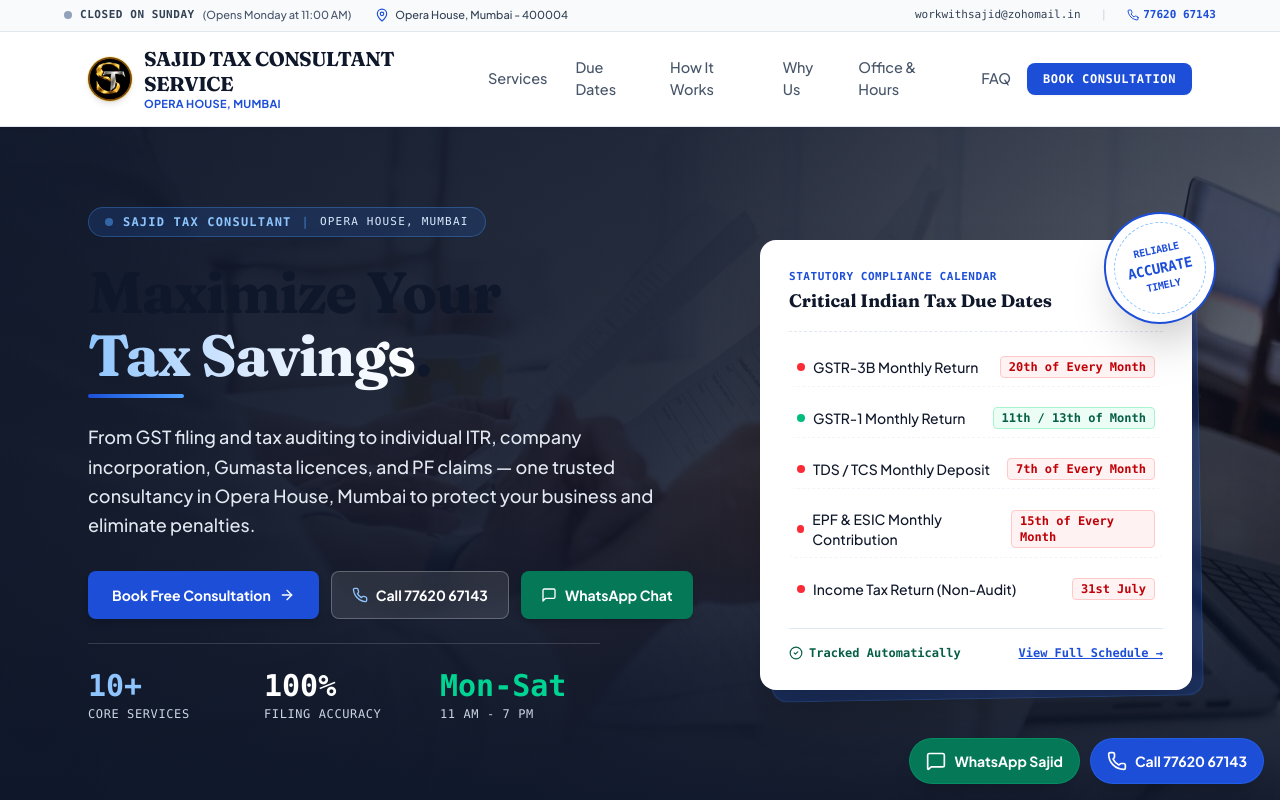
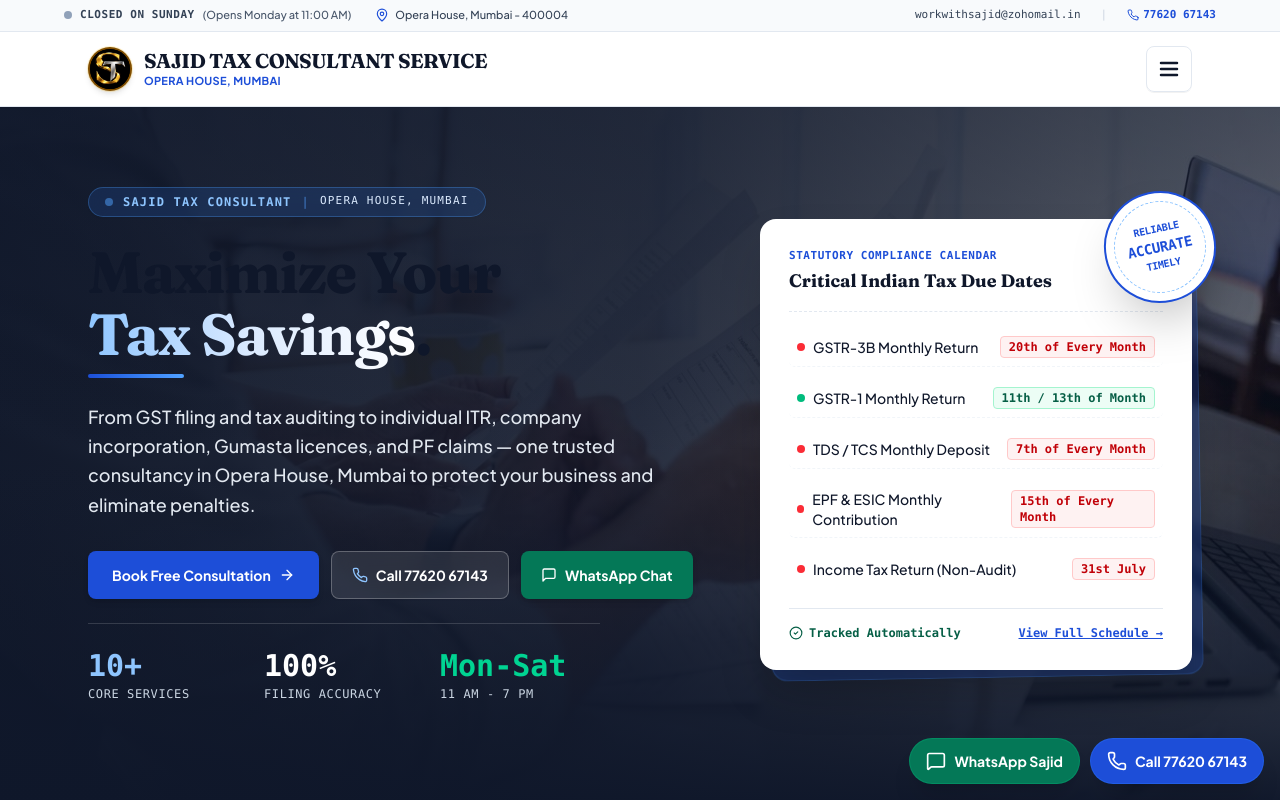
Before and after one commit to Sajidtax/SAJID-TAX-CONSULTANT-SERVICE, a React (Vite) app: page / in a window 1280 px wide. Shown: the top 800 px of the page. Built offline with nearby package versions, Linux system fonts and the light colour scheme.

Commit message:
feat(nav): replace desktop nav links and button with 3-row hamburger menu at end

```diff
--- a/src/components/CriticalIcons.tsx
+++ b/src/components/CriticalIcons.tsx
@@ -18,9 +18,9 @@
 
 export function MenuIcon({ className = "w-6 h-6" }: { className?: string }) {
   return (
-    <svg className={className} viewBox="0 0 24 24" fill="none" stroke="currentColor" strokeWidth="2" strokeLinecap="round" strokeLinejoin="round" aria-hidden="true">
+    <svg className={className} viewBox="0 0 24 24" fill="none" stroke="currentColor" strokeWidth="2.5" strokeLinecap="round" strokeLinejoin="round" aria-hidden="true">
+      <line x1="4" x2="20" y1="6" y2="6" />
       <line x1="4" x2="20" y1="12" y2="12" />
-      <line x1="4" x2="20" y1="6" y2="6" />
       <line x1="4" x2="20" y1="18" y2="18" />
     </svg>
   );
--- a/src/components/Header.tsx
+++ b/src/components/Header.tsx
@@ -71,112 +71,98 @@
           </div>
         </a>
 
-        {/* Desktop Navigation Links */}
-        <nav aria-label="Main Navigation" className="hidden lg:flex items-center gap-7 text-[14.5px] font-medium text-[#475569]">
-          <a href="#services" className="hover:text-[#1d4ed8] transition-colors py-1">Services</a>
-          <a href="#due-dates" className="hover:text-[#1d4ed8] transition-colors py-1">Due Dates</a>
-          <a href="#process" className="hover:text-[#1d4ed8] transition-colors py-1">How It Works</a>
-          <a href="#why-us" className="hover:text-[#1d4ed8] transition-colors py-1">Why Us</a>
-          <a href="#office" className="hover:text-[#1d4ed8] transition-colors py-1">Office &amp; Hours</a>
-          <a href="#faq" className="hover:text-[#1d4ed8] transition-colors py-1">FAQ</a>
-        </nav>
-
-        {/* Single Sleek Desktop CTA */}
-        <div className="hidden lg:flex items-center">
-          <a
-            href={`https://wa.me/${BUSINESS_INFO.phoneClean.replace('+', '')}?text=Hello%20Sajid%20Tax%20Consultant,%20I%20would%20like%20to%20book%20a%20consultation.`}
-            target="_blank"
-            rel="noopener noreferrer"
-            className="whitespace-nowrap inline-flex items-center justify-center px-4 py-2 text-xs font-mono font-bold uppercase tracking-wider rounded-lg bg-[#1d4ed8] text-white hover:bg-[#1e40af] transition-all shadow-xs"
-          >
-            <span>Book Consultation</span>
-          </a>
-        </div>
-
-        {/* Mobile menu toggle */}
+        {/* 3-Row / Hamburger Menu Toggle (placed at the end) */}
         <button
           onClick={() => setMobileMenuOpen(!mobileMenuOpen)}
-          className="p-2 text-[#0f172a] lg:hidden hover:bg-[#f8fafc] rounded-lg border border-[#e2e8f0]"
-          aria-label="Toggle Navigation"
+          className="p-2.5 text-[#0f172a] hover:bg-[#f8fafc] hover:text-[#1d4ed8] rounded-lg border border-[#e2e8f0] transition-all flex items-center justify-center shadow-2xs"
+          aria-label="Toggle Navigation Menu"
           aria-expanded={mobileMenuOpen}
-          aria-controls="mobile-menu"
+          aria-controls="navigation-menu"
         >
           {mobileMenuOpen ? <XIcon className="w-6 h-6" /> : <MenuIcon className="w-6 h-6" />}
         </button>
       </div>
 
-      {/* Mobile Drawer Menu */}
+      {/* Responsive Navigation Menu (Dropdown for all screen sizes) */}
       {mobileMenuOpen && (
-        <div id="mobile-menu" className="lg:hidden border-t border-[#e2e8f0] bg-white px-5 py-5 space-y-4 shadow-xl animate-in slide-in-from-top duration-200">
+        <div id="navigation-menu" className="border-t border-[#e2e8f0] bg-white shadow-xl animate-in slide-in-from-top duration-200">
+          <div className="max-w-6xl mx-auto px-5 sm:px-6 py-6 space-y-5">
             <div className="flex items-center justify-between pb-3 border-b border-[#e2e8f0] text-xs">
-            <span className="font-mono text-[#475569]">Hours: Mon-Sat 11 AM - 7 PM</span>
+              <span className="font-mono text-[#475569]">Working Hours: Mon-Sat 11 AM - 7 PM</span>
               <span className={`font-mono font-bold ${status.isOpen ? 'text-[#047857]' : 'text-[#475569]'}`}>
                 {status.text}
               </span>
             </div>
 
-          <div className="flex flex-col space-y-2 text-base font-medium">
+            <div className="grid grid-cols-1 md:grid-cols-2 lg:grid-cols-3 gap-2.5 text-base font-medium">
               <a
                 href="#services"
                 onClick={() => setMobileMenuOpen(false)}
-              className="py-2 px-2 text-[#0f172a] hover:text-[#1d4ed8] hover:bg-[#f8fafc] rounded-md"
+                className="p-3 text-[#0f172a] hover:text-[#1d4ed8] hover:bg-[#f8fafc] rounded-lg border border-transparent hover:border-[#e2e8f0] transition-all flex items-center justify-between group"
               >
-              Services (10 Essential Offerings)
+                <span>Services (10 Essential Offerings)</span>
+                <span className="text-xs font-mono text-[#1d4ed8] opacity-0 group-hover:opacity-100 transition-opacity">→</span>
               </a>
               <a
                 href="#due-dates"
                 onClick={() => setMobileMenuOpen(false)}
-              className="py-2 px-2 text-[#0f172a] hover:text-[#1d4ed8] hover:bg-[#f8fafc] rounded-md"
+                className="p-3 text-[#0f172a] hover:text-[#1d4ed8] hover:bg-[#f8fafc] rounded-lg border border-transparent hover:border-[#e2e8f0] transition-all flex items-center justify-between group"
               >
-              Compliance Calendar &amp; Due Dates
+                <span>Compliance Calendar &amp; Due Dates</span>
+                <span className="text-xs font-mono text-[#1d4ed8] opacity-0 group-hover:opacity-100 transition-opacity">→</span>
               </a>
               <a
                 href="#process"
                 onClick={() => setMobileMenuOpen(false)}
-              className="py-2 px-2 text-[#0f172a] hover:text-[#1d4ed8] hover:bg-[#f8fafc] rounded-md"
+                className="p-3 text-[#0f172a] hover:text-[#1d4ed8] hover:bg-[#f8fafc] rounded-lg border border-transparent hover:border-[#e2e8f0] transition-all flex items-center justify-between group"
               >
-              Our Process
+                <span>Our Process</span>
+                <span className="text-xs font-mono text-[#1d4ed8] opacity-0 group-hover:opacity-100 transition-opacity">→</span>
               </a>
               <a
                 href="#why-us"
                 onClick={() => setMobileMenuOpen(false)}
-              className="py-2 px-2 text-[#0f172a] hover:text-[#1d4ed8] hover:bg-[#f8fafc] rounded-md"
+                className="p-3 text-[#0f172a] hover:text-[#1d4ed8] hover:bg-[#f8fafc] rounded-lg border border-transparent hover:border-[#e2e8f0] transition-all flex items-center justify-between group"
               >
-              Why Choose Us
+                <span>Why Choose Us</span>
+                <span className="text-xs font-mono text-[#1d4ed8] opacity-0 group-hover:opacity-100 transition-opacity">→</span>
               </a>
               <a
                 href="#office"
                 onClick={() => setMobileMenuOpen(false)}
-              className="py-2 px-2 text-[#0f172a] hover:text-[#1d4ed8] hover:bg-[#f8fafc] rounded-md"
+                className="p-3 text-[#0f172a] hover:text-[#1d4ed8] hover:bg-[#f8fafc] rounded-lg border border-transparent hover:border-[#e2e8f0] transition-all flex items-center justify-between group"
               >
-              Opera House Office &amp; Hours
+                <span>Opera House Office &amp; Hours</span>
+                <span className="text-xs font-mono text-[#1d4ed8] opacity-0 group-hover:opacity-100 transition-opacity">→</span>
               </a>
               <a
                 href="#faq"
                 onClick={() => setMobileMenuOpen(false)}
-              className="py-2 px-2 text-[#0f172a] hover:text-[#1d4ed8] hover:bg-[#f8fafc] rounded-md"
+                className="p-3 text-[#0f172a] hover:text-[#1d4ed8] hover:bg-[#f8fafc] rounded-lg border border-transparent hover:border-[#e2e8f0] transition-all flex items-center justify-between group"
               >
-              Frequently Asked Questions (FAQ)
+                <span>Frequently Asked Questions (FAQ)</span>
+                <span className="text-xs font-mono text-[#1d4ed8] opacity-0 group-hover:opacity-100 transition-opacity">→</span>
               </a>
             </div>
 
-          <div className="pt-3 border-t border-[#e2e8f0] flex flex-col gap-2.5">
+            <div className="pt-4 border-t border-[#e2e8f0] flex flex-col sm:flex-row items-center gap-3">
               <a
                 href={`tel:${BUSINESS_INFO.phoneClean}`}
-              className="flex items-center justify-center gap-2 py-3 bg-[#1d4ed8] text-white hover:bg-[#1e40af] font-bold text-sm rounded-lg shadow-sm"
+                className="w-full sm:w-auto flex-1 flex items-center justify-center gap-2 py-3 px-5 bg-[#1d4ed8] text-white hover:bg-[#1e40af] font-bold text-sm rounded-lg shadow-sm transition-all"
               >
                 <PhoneIcon className="w-4 h-4" />
                 <span>Call: {BUSINESS_INFO.phone}</span>
               </a>
               <a
-              href={`https://wa.me/${BUSINESS_INFO.phoneClean.replace('+', '')}?text=Hello%20Sajid%20Tax%20Consultant,%20I%20need%20help%20with%20tax%20and%20accounting.`}
+                href={`https://wa.me/${BUSINESS_INFO.phoneClean.replace('+', '')}?text=Hello%20Sajid%20Tax%20Consultant,%20I%20would%20like%20to%20book%20a%20consultation.`}
                 target="_blank"
                 rel="noopener noreferrer"
-              className="flex items-center justify-center gap-2 py-3 bg-[#047857] hover:bg-[#065f46] text-white font-semibold text-sm rounded-lg shadow-sm border border-emerald-700/20"
+                className="w-full sm:w-auto flex-1 flex items-center justify-center gap-2 py-3 px-5 bg-[#047857] hover:bg-[#065f46] text-white font-semibold text-sm rounded-lg shadow-sm border border-emerald-700/20 transition-all"
               >
                 <MessageSquareIcon className="w-4 h-4" />
-              <span>WhatsApp Direct Message</span>
+                <span>WhatsApp Consultation</span>
               </a>
+            </div>
           </div>
         </div>
       )}
```
Lines whose indentation alone changed are shown as unchanged.
